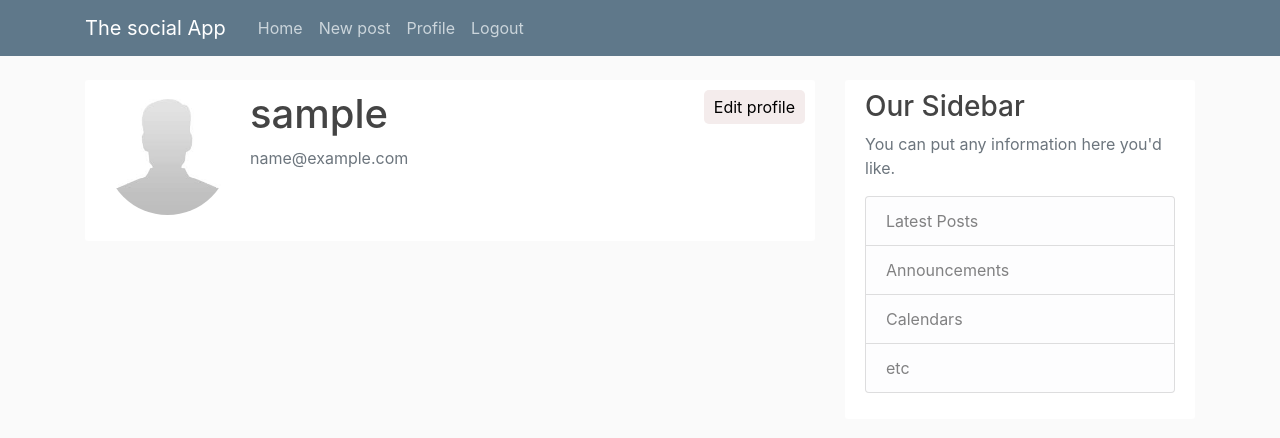
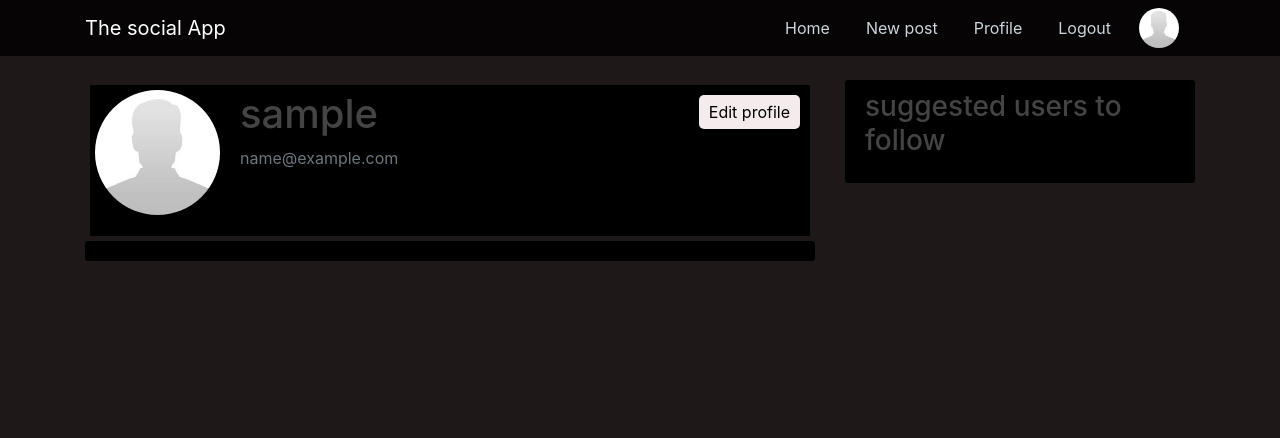
Before and after one commit to jck-bit/Threats, a Django app: page /profile/ in a window 1280 px wide. Shown: the top 438 px of the page. Run offline with Django 4.2, Linux system fonts and the light colour scheme; the visitor is signed in with stand-in values (Sample User, id 1); data that the repository does not hold is empty; some libraries are stand-ins or nearby versions.

Commit message:
updated the navbar and the background colors

```diff
--- a/posts/static/posts/main.css
+++ b/posts/static/posts/main.css
@@ -1,6 +1,6 @@
 body {
-    background: #fafafa;
-    color: #333333;
+    background: #1e1818;
+    color: #ffffff;
     margin-top: 5rem;
   }
 
@@ -13,7 +13,7 @@ body {
   }
 
   .bg-steel {
-    background-color: #5f788a;
+    background-color: rgba(0, 0, 0, 0.8);
   }
 
   .site-header .navbar-nav .nav-link {
@@ -28,15 +28,26 @@ body {
     font-weight: 500;
   }
 
+  .navbar-nav .nav-item {
+    margin-right: 20px;
+  }
+
   .content-section {
     position: relative;
-    background: #ffffff;
+    background:rgb(0, 0, 0);
     padding: 10px 20px;
-
     border-radius: 3px;
     margin-bottom: 20px;
   }
 
+.profile-user{
+  position: relative;
+  margin-bottom: 10px;
+  background:rgb(0, 0, 0);
+  padding: 5px;
+  margin: 5px;
+
+}
   .styled-profile{
     position: absolute;
     background-color: #f4ecec;
@@ -49,6 +60,11 @@ body {
     cursor: pointer;
   }
 
+.post-image{
+  object-fit: cover;
+  width: 100%;
+  height: 100%;
+}
   .article-title {
     color: #444444;
   }
--- a/posts/templates/posts/base.html
+++ b/posts/templates/posts/base.html
@@ -4,10 +4,8 @@
 <!DOCTYPE html>
 <html>
 <head>
-
     <meta charset="utf-8">
     <meta name="viewport" content="width=device-width, initial-scale=1, shrink-to-fit=no">
-
     <!-- Bootstrap CSS -->
     <link rel="stylesheet" href="https://maxcdn.bootstrapcdn.com/bootstrap/4.0.0/css/bootstrap.min.css" integrity="sha384-Gn5384xqQ1aoWXA+058RXPxPg6fy4IWvTNh0E263XmFcJlSAwiGgFAW/dAiS6JXm" crossorigin="anonymous">
 
@@ -29,17 +27,17 @@
           <span class="navbar-toggler-icon"></span>
           </button>
           <div class="collapse navbar-collapse" id="navbarToggle">
-            <div class="navbar-nav mr-auto">
+            <div class="navbar-nav ml-auto">
               {% if user.is_authenticated %}
               <a class="nav-item nav-link" href="{% url 'post-home' %}">Home</a>
               <a class="nav-item nav-link" href="{% url 'post-upload' %}">New post</a>
               <a class="nav-item nav-link" href="{% url 'profile' %}">Profile</a>
               <a class="nav-item nav-link" href="{% url 'logout'%}">Logout</a>
+              <img class="rounded-circle article-img " src="{{user.profile.image.url}}" alt="">
             </div>
               {% else %}
             <!-- Navbar Right Side -->
             <div class="navbar-nav">
-
               <a class="nav-item nav-link" href="{% url 'login'%}">Login</a>
               <a class="nav-item nav-link" href="{% url 'register'%}">Register</a>
             </div>
@@ -62,20 +60,12 @@
         </div>
         <div class="col-md-4">
           <div class="content-section">
-            <h3>Our Sidebar</h3>
-            <p class='text-muted'>You can put any information here you'd like.
-              <ul class="list-group">
-                <li class="list-group-item list-group-item-light">Latest Posts</li>
-                <li class="list-group-item list-group-item-light">Announcements</li>
-                <li class="list-group-item list-group-item-light">Calendars</li>
-                <li class="list-group-item list-group-item-light">etc</li>
-              </ul>
+            <h3>suggested users to follow</h3>
             </p>
           </div>
         </div>
       </div>
     </main>
-
     <!-- Optional JavaScript -->
     <!-- jQuery first, then Popper.js, then Bootstrap JS -->
     <script src="https://code.jquery.com/jquery-3.2.1.slim.min.js" integrity="sha384-KJ3o2DKtIkvYIK3UENzmM7KCkRr/rE9/Qpg6aAZGJwFDMVNA/GpGFF93hXpG5KkN" crossorigin="anonymous"></script>
--- a/posts/templates/posts/home.html
+++ b/posts/templates/posts/home.html
@@ -1,7 +1,7 @@
 {% extends "posts/base.html" %}
 {% block content %}
     {% for post in posts %}
-        <article class="media content-section">
+        <article class="media content-section" style="width: 80%">
           <img class="rounded-circle article-img" src="{{post.user.profile.image.url}}" alt="">
           <div class="media-body">
             <div class="article-metadata">
@@ -11,7 +11,7 @@
             <!-- <p><a class="article-title" href="#">{{ post.caption }}</a></p> -->
             <p class="article-content">{{ post.caption }}</p>
             {% if post.image %}
-              <img src="{{ post.image.url }}" alt="Post Image"  width="100%" height="100%">
+              <img src="{{ post.image.url }}" alt="Post Image" class="post-image" >
             {% endif %}
           </div>
         </article>
--- a/users/templates/users/profile.html
+++ b/users/templates/users/profile.html
@@ -1,7 +1,7 @@
 {% extends "posts/base.html" %}
 
 {% block content %}
-    <div class="content-section">
+<div class="profile-user">
   <div class="media">
     <img class="rounded-circle account-img" src="{{ user.profile.image.url }}">
     <div class="media-body">
@@ -13,9 +13,9 @@
     <button class="styled-profile">Edit profile</button>
   </a>
 </div>
-    <div class="post-section">
+      <div class="content-section">
       {% for post in posts %}
-        <article class="media content-section">
+        <article class="media content-section" style="width: 80%">
           <img class="rounded-circle article-img" src="{{ post.user.profile.image.url }}" alt="">
           <div class="media-body">
             <div class="article-metadata">
@@ -24,7 +24,7 @@
             </div>
             <p class="article-content">{{ post.caption }}</p>
             {% if post.image %}
-              <img src="{{ post.image.url }}" alt="Post Image"  width="100%" height="100%">
+              <img src="{{ post.image.url }}" alt="Post Image" class="post-image">
             {% endif %}
           </div>
         </article>
--- a/users/views.py
+++ b/users/views.py
@@ -54,7 +54,7 @@ def profile_edit(request):
 
     else:
         u_form = UserUpdateForm(instance=request.user)
-        p_form = ProfileUpdateForm(instance=request.user)
+        p_form = ProfileUpdateForm(instance=request.user.profile)
 
     context = {
         'u_form':u_form,
```
Also changed, not shown: media/post_pics/leao.jpeg (added), media/post_pics/lionel.jpeg (added), media/profile_pics/Black_Eagle.png (added), media/profile_pics/Dragon.png (added), media/profile_pics/post8.jpeg (added). Lines whose indentation alone changed are shown as unchanged.
